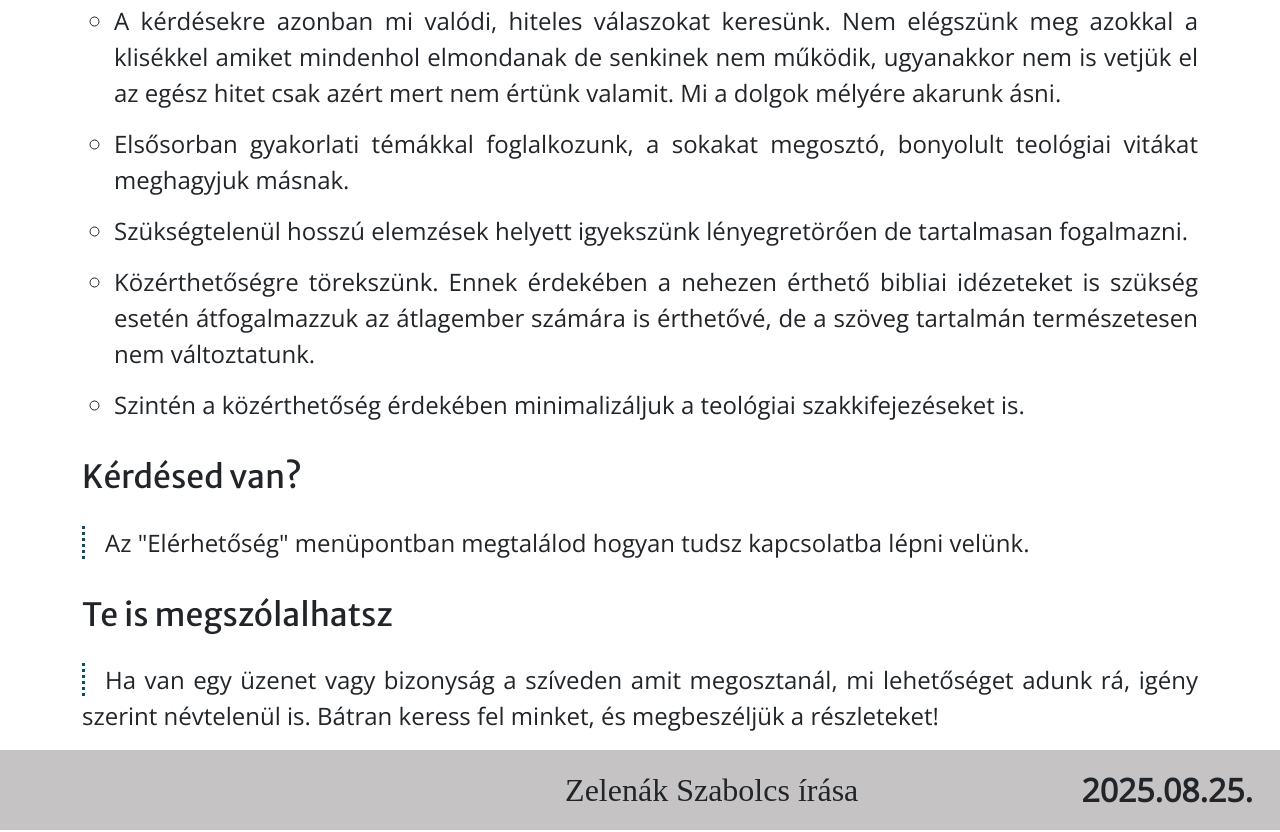
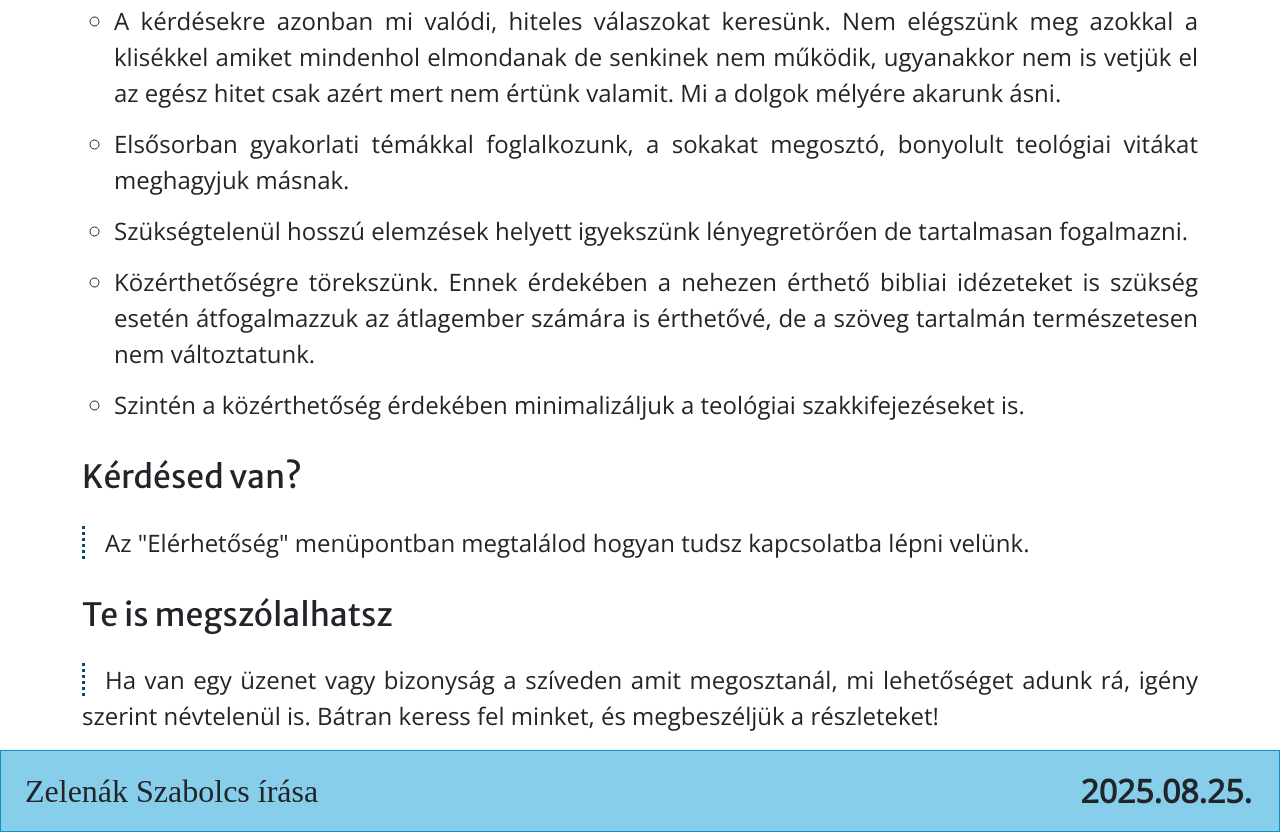
Before and after one commit to ZSzabolcs/UnknownBaptist, a plain HTML site: page index.html in a window 1280 px wide. Shown: the part 3535-4367 px from the top of the page. Drawn offline with nearby package versions, Linux system fonts and the light colour scheme; a web font is replaced by a local one.

Commit message:
Add files via upload

```diff
--- a/index.css
+++ b/index.css
@@ -144,7 +144,8 @@ b{
     display: flex;
     left: 0;
     bottom: 0;
-    background-color:rgb(197, 195, 195);
+    background-color:skyblue;
+    border: 1px solid rgb(15, 145, 196);
 }
 
 .footer-text p{
@@ -179,3 +180,16 @@ b{
 .cikk a{
     color: black;
 }
+
+@media only screen and (max-width: 600px){
+    p, li{
+        text-align: left;
+    }
+}
+
+@media only screen and (max-width: 1800px){
+    .footer-text p{
+        text-align: left;
+        margin-left: 0px;
+    }
+}
```
